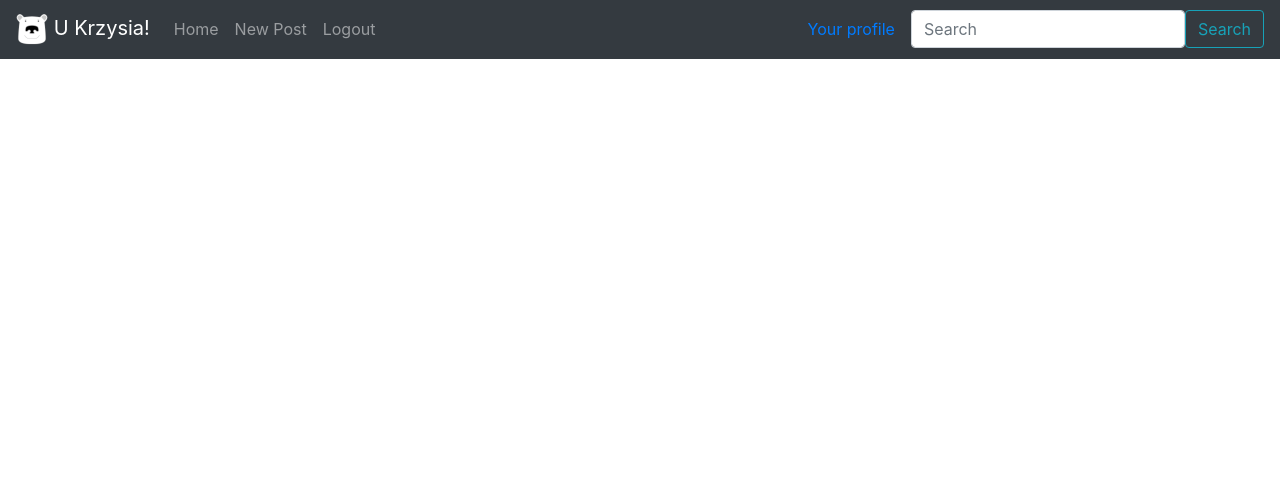
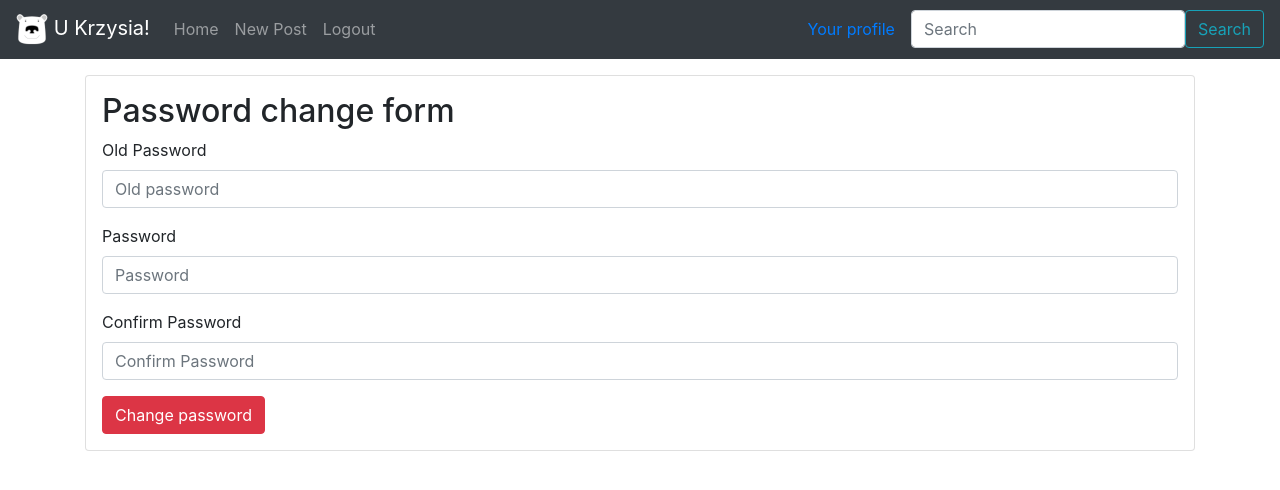
Before and after one commit to koziolek151815/social_site_frontend, a React (Create React App) app: page /changePassword in a window 1280 px wide. Shown: the top 490 px of the page. Built offline with nearby package versions, Linux system fonts and the light colour scheme; sample sign-in values are in the browser's storage.

Commit message:
Added changing passwords.

```diff
--- a/src/App.js
+++ b/src/App.js
@@ -15,6 +15,7 @@ import PostPage from "./Components/PostPage/PostPage";
 import TagPage from "./Components/TagPage/TagPage";
 import SearchPage from "./Components/SearchPage/SearchPage";
 import UserProfile from "./Components/UserProfile/UserProfile";
+import ChangePassword from "./Components/ChangePassword/ChangePassword";
 
 function App() {
   const [title, updateTitle] = useState(null);
@@ -45,6 +46,8 @@ function App() {
 
               <PrivateRoute path="/search/:searchText?" component={<SearchPage showError={updateErrorMessage}/>}/>
 
+              <PrivateRoute path="/changePassword" component={<ChangePassword showError={updateErrorMessage}/>}/>
+
               <PrivateRoute exact path="/home" component={<MainPage/>} />
             </Switch>
             <AlertComponent errorMessage={errorMessage} hideError={updateErrorMessage}/>
--- /dev/null
+++ b/src/Components/ChangePassword/ChangePassword.js
@@ -0,0 +1,128 @@
+import React, {useState} from 'react';
+import axios from 'axios';
+import { withRouter } from "react-router-dom";
+
+
+function ChangePassword(props) {
+
+    const [state , setState] = useState({
+        oldPassword: "",
+        password : "",
+        confirmPassword: "",
+        successMessage: null
+    })
+    const handleChange = (e) => {
+        const {id , value} = e.target
+        setState(prevState => ({
+            ...prevState,
+            [id] : value
+        }))
+    }
+    const sendDetailsToServer = () => {
+        if(state.oldPassword.length && state.password.length&& state.confirmPassword.length) {
+
+            props.showError(null);
+            const payload={
+                "oldPassword":state.oldPassword,
+                "newPassword":state.password,
+            }
+            axios.post(process.env.REACT_APP_BACKEND_URL + '/users/changePassword', payload,
+                { headers: {"Authorization" : `Bearer ${localStorage.getItem('token')}`} })
+                .then(function (response) {
+                    console.log(response);
+                    if(response.status === 200){
+                        setState(prevState => ({
+                            ...prevState,
+                            successMessage: 'Password has been changed!'
+                        }))
+                        props.showError(null);
+                    }
+
+                    else if (response.status === 500){
+                        console.log(response);
+                        props.showError("Password change failed!");
+                    }
+                    else{
+                        console.log(response);
+                        props.showError("Some error ocurred");
+                    }
+                })
+                .catch(function (error) {
+                    console.log(error);
+                    props.showError("Old password is wrong!");
+                });
+        } else {
+            props.showError('Please fill out the form!')
+        }
+
+    }
+
+    const handleSubmitClick = (e) => {
+        e.preventDefault();
+        var error = false;
+        if(!(state.password === state.confirmPassword)) {
+            props.showError('Passwords do not match');
+            error = true;
+        }
+
+        if(!(state.password.length > 4)){
+            props.showError('New password is too short');
+            error = true;
+        }
+
+        if (!error){
+            sendDetailsToServer()
+        }
+    }
+    return(
+        <div className="card mt-3 p-3">
+            <form>
+                <h2>Password change form</h2>
+
+                <div className="form-group text-left">
+                    <label htmlFor="exampleInputPassword1">Old Password</label>
+                    <input className="form-control"
+                           type="password"
+                           id="oldPassword"
+                           placeholder="Old password"
+                           value={state.oldPassword}
+                           onChange={handleChange}
+                    />
+                </div>
+                <div className="form-group text-left">
+                    <label htmlFor="exampleInputPassword1">Password</label>
+                    <input type="password"
+                           className="form-control"
+                           id="password"
+                           placeholder="Password"
+                           value={state.password}
+                           onChange={handleChange}
+                    />
+                </div>
+                <div className="form-group text-left">
+                    <label htmlFor="exampleInputPassword1">Confirm Password</label>
+                    <input type="password"
+                           className="form-control"
+                           id="confirmPassword"
+                           placeholder="Confirm Password"
+                           value={state.confirmPassword}
+                           onChange={handleChange}
+                    />
+                </div>
+                <button
+                    type="submit"
+                    className="btn btn-danger"
+                    onClick={handleSubmitClick}
+                >
+                    Change password
+                </button>
+            </form>
+            <div className="alert alert-success mt-2" style={{display: state.successMessage ? 'block' : 'none' }} role="alert">
+                {state.successMessage}
+            </div>
+
+        </div>
+    )
+}
+
+export default withRouter(ChangePassword);
--- a/src/Components/UserProfile/UserProfile.js
+++ b/src/Components/UserProfile/UserProfile.js
@@ -65,17 +65,17 @@ class UserProfile extends React.Component  {
             default:
             case UserProfileViewState.posts:
                 return <>
-                        <h2>User posts:</h2>
+                        <h2>User's posts:</h2>
                         <ScrollablePostView key="1" endpoint={"profile/user/posts?userId=" + this.props.match.params.id} sort="id,DESC&votes,DESC"/>
                         </>
             case UserProfileViewState.comments:
                 return <>
-                        <h2>User comments:</h2>
+                        <h2>User's comments:</h2>
                         <ScrollablePostView key="2" endpoint={"profile/user/comments?userId=" + this.props.match.params.id} sort="id,DESC&votes,DESC"/>
                     </>
             case UserProfileViewState.votes:
                 return <>
-                        <h2>User votes:</h2>
+                        <h2>User's votes:</h2>
                         <ScrollablePostView key="3" endpoint={"profile/user/votes?userId=" + this.props.match.params.id} sort="id,DESC&votes,DESC"/>
                     </>
 
@@ -113,6 +113,8 @@ class UserProfile extends React.Component  {
                         (<h2> {"Loading..."}  </h2>)
                 }
 
+                <hr className="mt-3 mb-3"/>
+
                 <button className="btn btn-default text-white bg-dark"
                    onClick={ (e)=>{e.preventDefault();this.setState({currentlyListing: UserProfileViewState.posts});}}
                     disabled={this.state.currentlyListing === UserProfileViewState.posts}>Posts</button>
```
